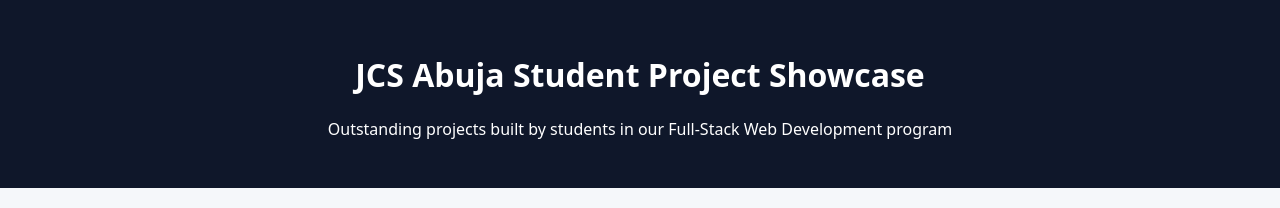
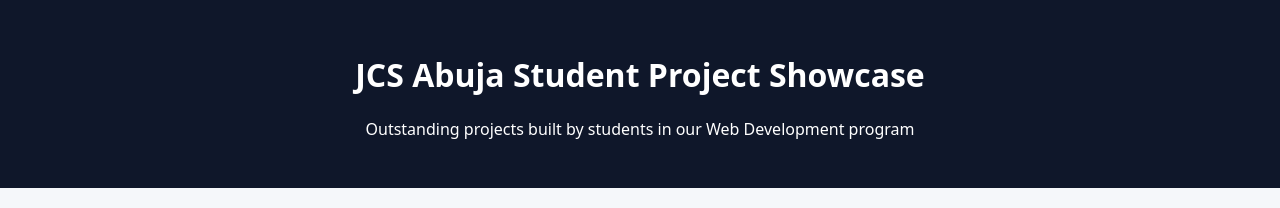
Before and after one commit to shabaimrandev/jcs-student-project, a plain HTML site: page index.html in a window 1280 px wide. Shown: the top 208 px of the page. Drawn offline with Linux system fonts and the light colour scheme.

Commit message:
Update index.html

```diff
--- a/index.html
+++ b/index.html
@@ -9,7 +9,7 @@
 <body>
   <header>
     <h1>JCS Abuja Student Project Showcase</h1>
-    <p>Outstanding projects built by students in our Full-Stack Web Development program</p>
+    <p>Outstanding projects built by students in our Web Development program</p>
   </header>
 
   <main class="projects">
```
